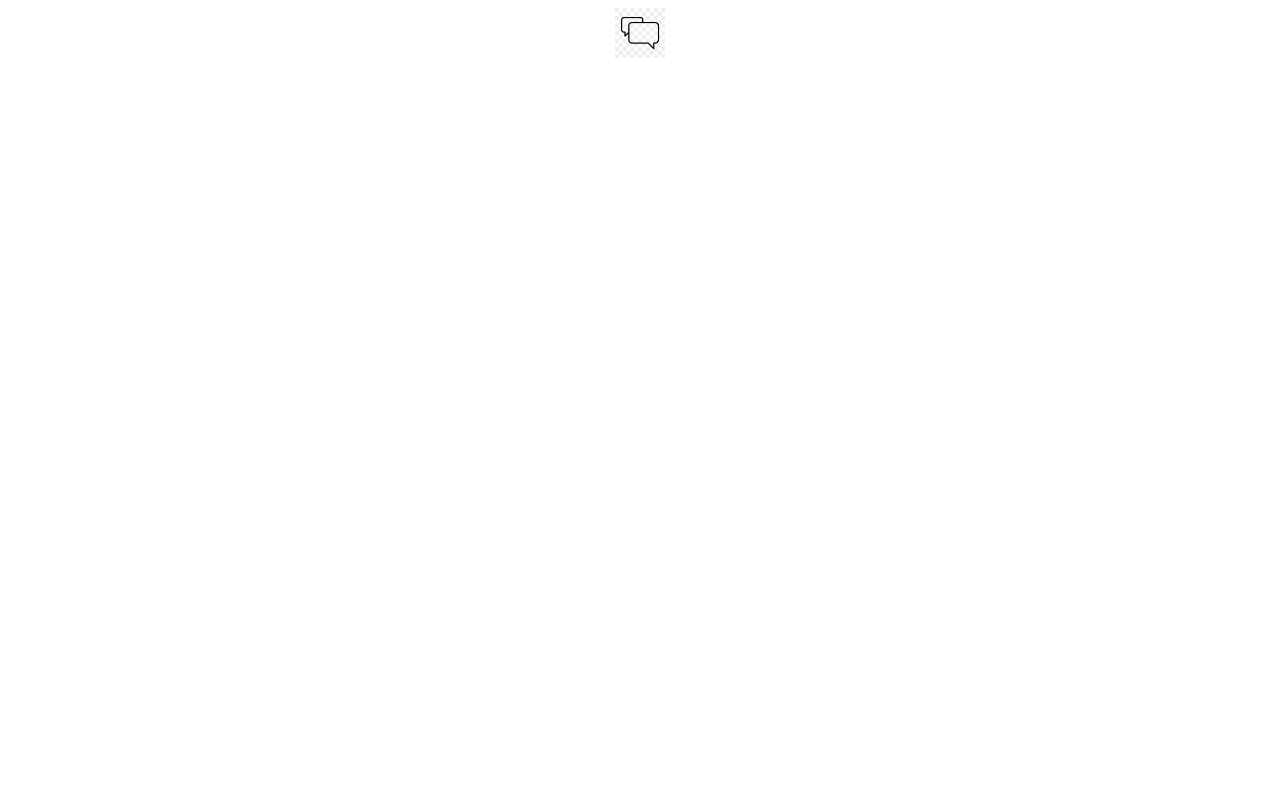
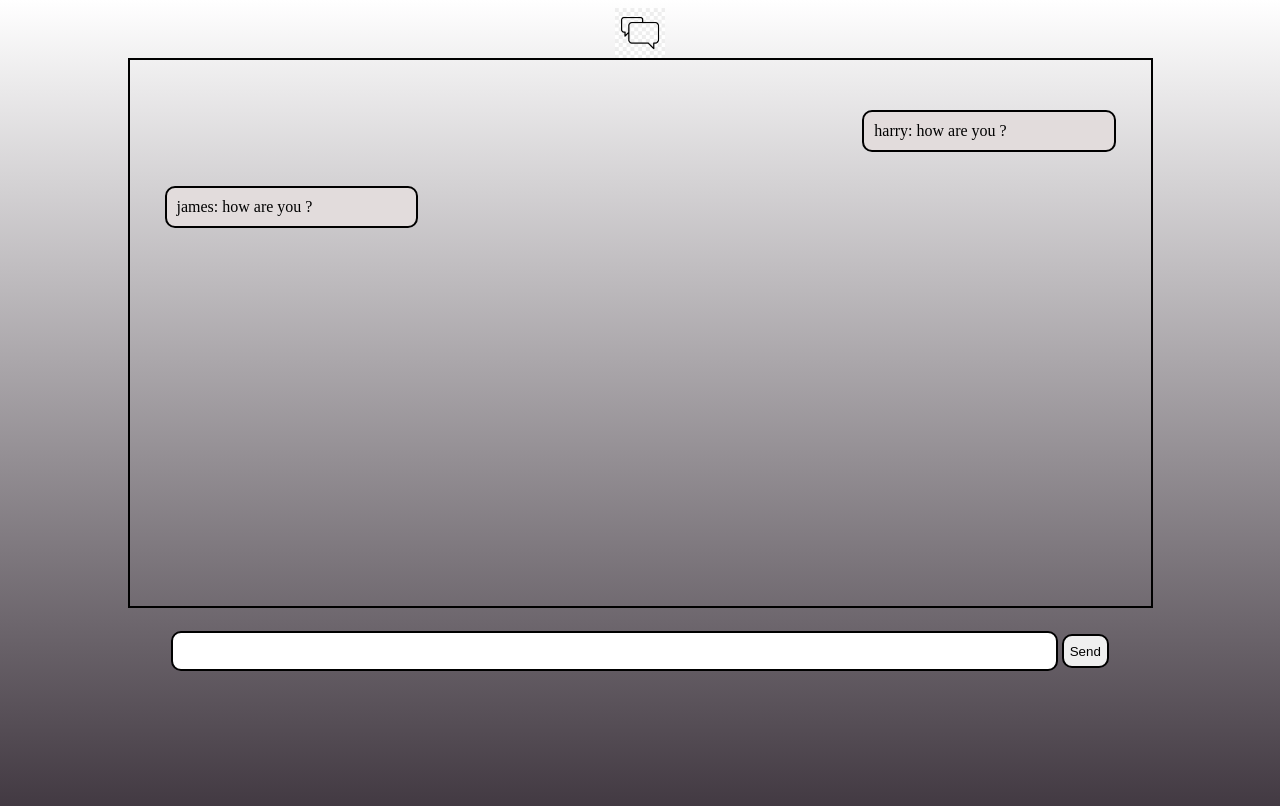
Before and after one commit to Tameemalam1/Tech-Support-Socket-Chat, a plain HTML site: page index.html in a window 1280 px wide. Drawn offline with Linux system fonts and the light colour scheme.

Commit message:
Chat container ready

```diff
--- a/css/style.css
+++ b/css/style.css
@@ -5,6 +5,58 @@
     height: 50px;
 }
 
-/* body{
+.container{
+    max-width: 955px;
+    border: 2px solid black;
+    margin: auto;
+    height: 60vh;
+    padding: 33px;
+    overflow-y: auto;
+    margin-bottom: 23px;
+}
+
+.message{
+    background-color: rgb(226, 220, 220);
+    width: 24%;
+    padding: 10px;
+    margin: 17px 2px;
+    border: 2px solid black;
+    border-radius: 10px;
+}
+
+.left{
+    float: left;
+    clear: both;
+}
+
+.right{
+    float: right;
+    clear: both;
+}
+
+#send-container{
+    display: block;
+    margin: auto;
+    text-align: center;
+    max-width: 955px;
+    width: 100%;
+}
+
+#messageInp{
+    width: 92%;
+    border: 2px solid black;
+    border-radius: 10px;
+    height: 34px;
+}
+
+.btn{
+    cursor: pointer;
+    border: 2px solid black;
+    border-radius: 10px;
+    height: 34px;
+}
+
+body{
+    height: 100vh;
     background-image: linear-gradient(rgb(255 255 255), rgb(64, 55, 64));
-} */
+}
--- a/index.html
+++ b/index.html
@@ -12,7 +12,14 @@
         <img class="logo" src="chat.jpg" alt="" srcset="">
     </nav>
     <div class="container">
-
+        <div class="message right">harry: how are you ?</div>
+        <div class="message left">james: how are you ?</div>
+    </div>
+    <div class="send">
+        <form action="#" id="send-container">
+            <input type="text" name="messageInp" id="messageInp">
+            <button class="btn" type="submit">Send</button>
+        </form>
     </div>
 
 </body>
```
